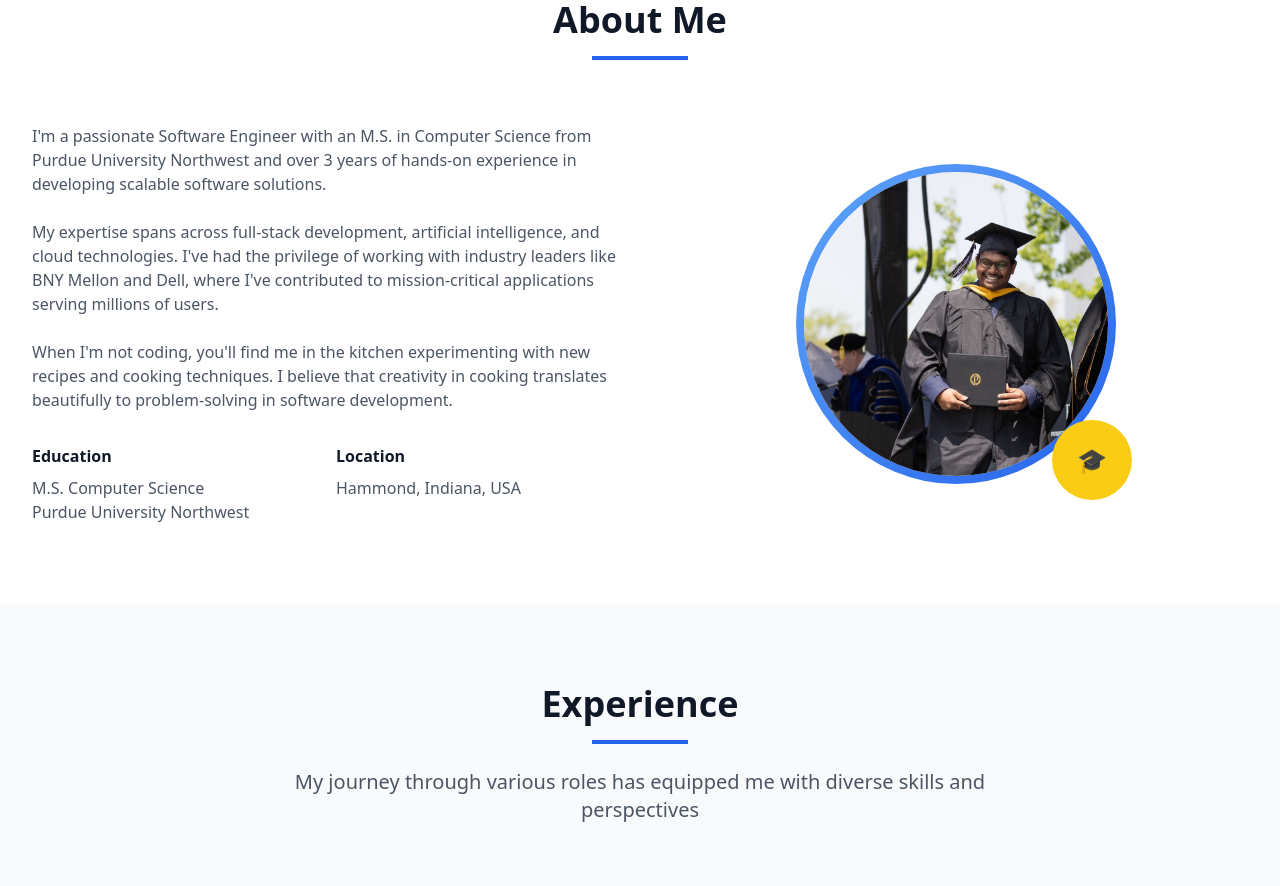
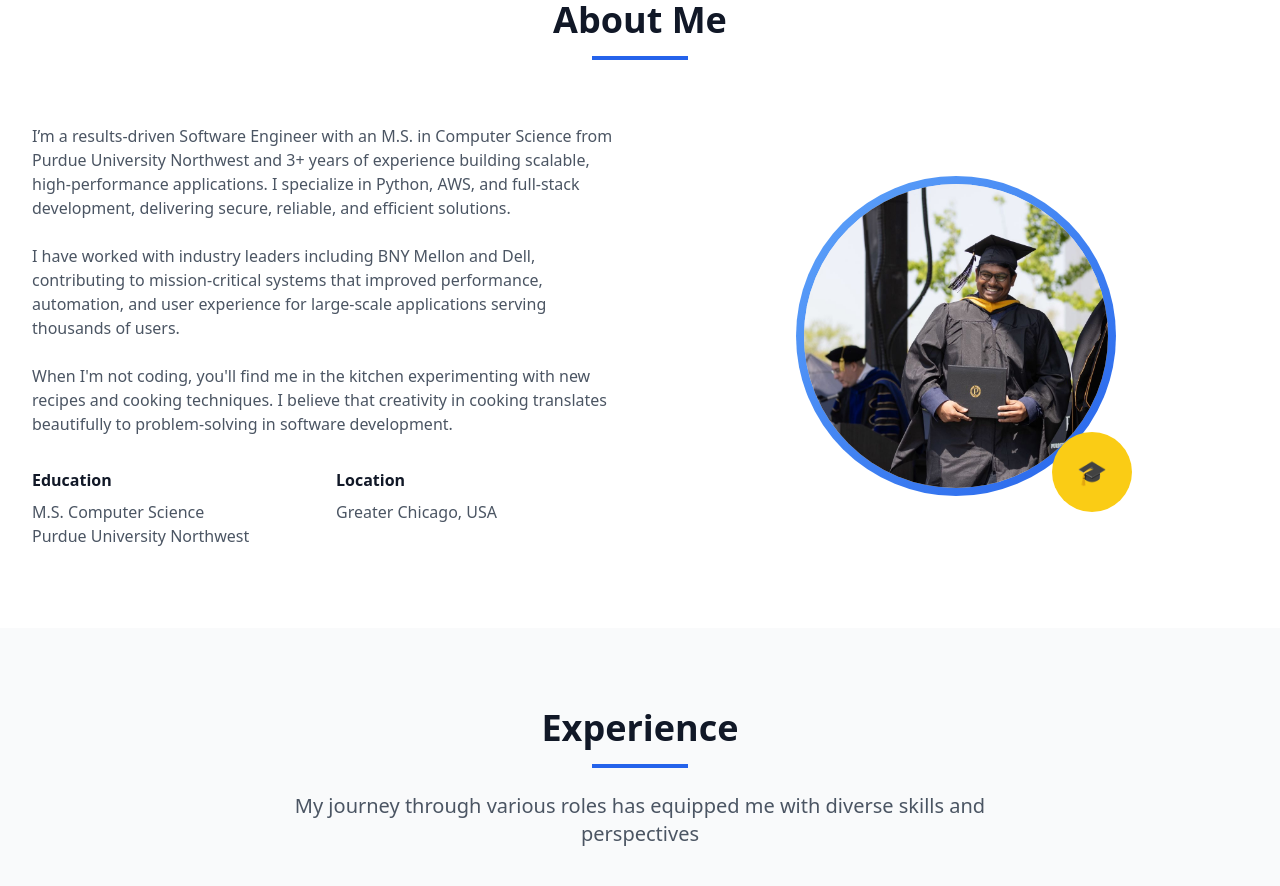
Before and after one commit to Sunilkumarkalagarla/Sunil_Portfolio, a React (Vite) app: page / in a window 1280 px wide. Shown: the part 880-1766 px from the top of the page. Built offline with nearby package versions, Linux system fonts and the light colour scheme.

Commit message:
Update About Me section
Update the content of the "About Me" section with new text and change the location to Greater Chicago, USA.

```diff
--- a/src/components/About.tsx
+++ b/src/components/About.tsx
@@ -14,16 +14,11 @@ const About = () => {
           <div className="order-2 lg:order-1">
             <div className="prose prose-lg text-gray-600">
               <p className="mb-6">
-                I'm a passionate Software Engineer with an M.S. in Computer Science from
-                Purdue University Northwest and over 3 years of hands-on experience in
-                developing scalable software solutions.
+                I’m a results-driven Software Engineer with an M.S. in Computer Science from Purdue University Northwest and 3+ years of experience building scalable, high-performance applications. I specialize in Python, AWS, and full-stack development, delivering secure, reliable, and efficient solutions.
               </p>
 
               <p className="mb-6">
-                My expertise spans across full-stack development, artificial intelligence,
-                and cloud technologies. I've had the privilege of working with industry
-                leaders like BNY Mellon and Dell, where I've contributed to mission-critical
-                applications serving millions of users.
+                I have worked with industry leaders including BNY Mellon and Dell, contributing to mission-critical systems that improved performance, automation, and user experience for large-scale applications serving thousands of users.
               </p>
 
               <p className="mb-6">
@@ -39,7 +34,7 @@ const About = () => {
                 </div>
                 <div>
                   <h4 className="font-semibold text-gray-900 mb-2">Location</h4>
-                  <p className="text-gray-600">Hammond, Indiana, USA</p>
+                  <p className="text-gray-600">Greater Chicago, USA</p>
                 </div>
               </div>
             </div>
```
